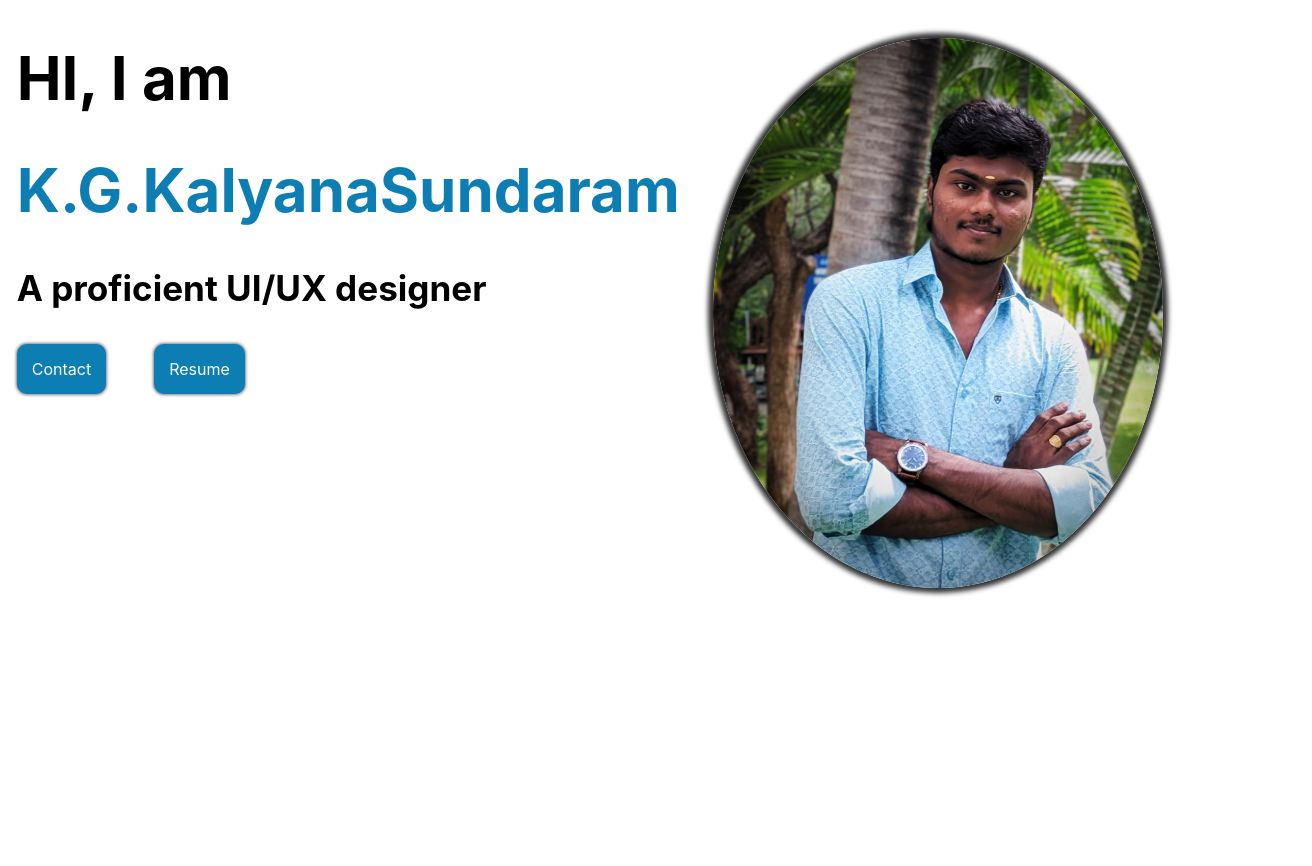
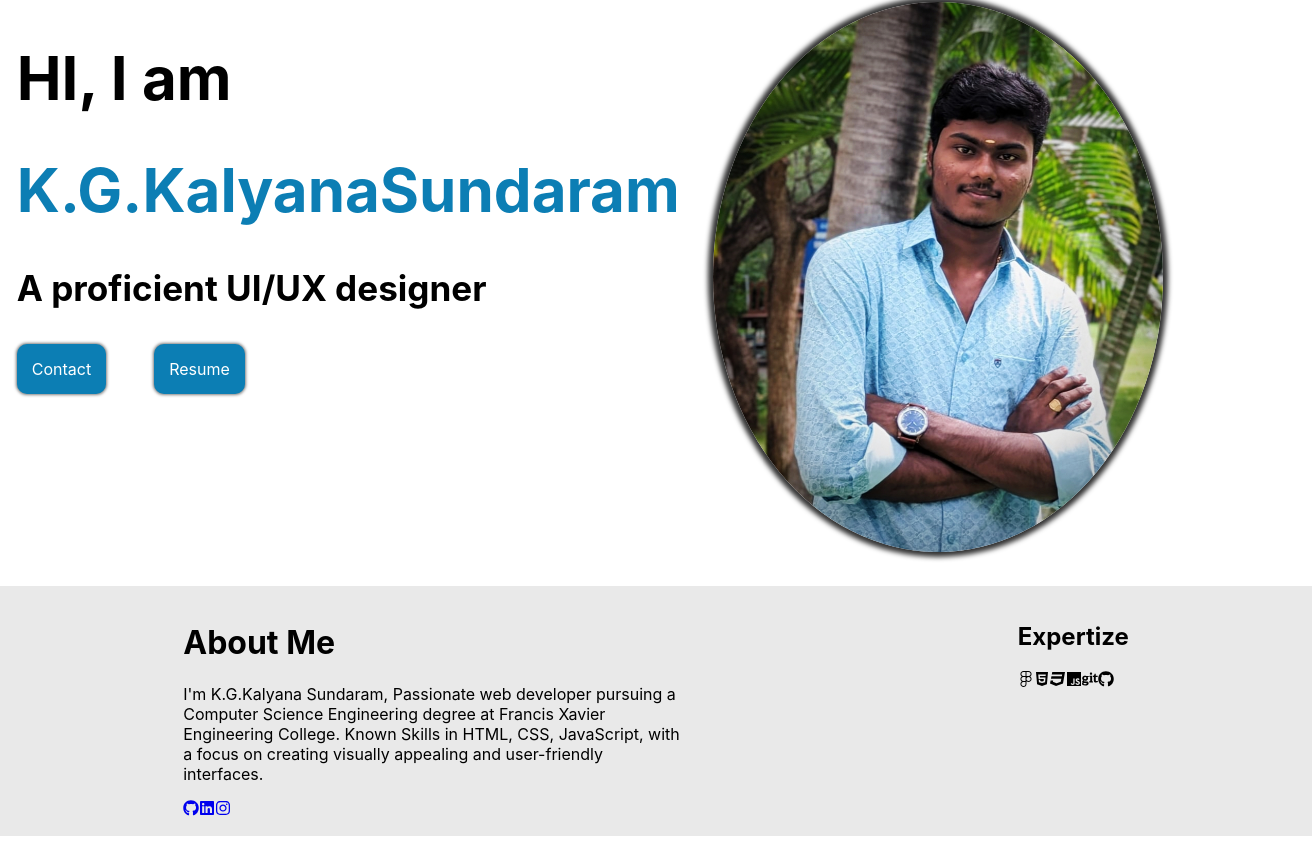
Before and after one commit to KalyanaSundaram01/Portfolio, a React (Create React App) app: page / in a window 1280 px wide. Shown: the part 173-1039 px from the top of the page, 1312 px wide, since content can reach past the window. Before the commit the page ends 800 px from the top, so only its background shows below. Built offline with nearby package versions, Linux system fonts and the light colour scheme.

Commit message:
Updated Files

```diff
--- a/src/components/About.css
+++ b/src/components/About.css
@@ -0,0 +1,13 @@
+.about{
+    width: 100%;
+    background-color: #e9e9e9;
+    padding: 1rem;
+    display: flex;
+    justify-content: space-around;
+    margin-bottom: 30px;
+}
+
+.about-left-section{
+    margin: 0;
+    max-width: 500px;
+}
--- a/src/components/About.js
+++ b/src/components/About.js
@@ -1,10 +1,47 @@
+import { Link } from "react-scroll"
 import "./About.css"
 
 import React from 'react'
+import { FaCss3, FaFigma, FaGit, FaGithub, FaHtml5, FaInstagram, FaJs, FaLinkedin, FaMicrosoft } from "react-icons/fa"
 
 const About = () => {
   return (
-    <div className="about" id="about">About</div>
+    <div className="about" id="about">
+      <div className="about-left-section">
+      <h1>About Me</h1>
+        <p>I'm K.G.Kalyana Sundaram,
+Passionate web developer
+pursuing a Computer Science
+Engineering degree at Francis
+Xavier Engineering College.
+Known Skills in HTML, CSS,
+JavaScript, with a focus on
+creating visually appealing and
+user-friendly interfaces.</p>
+         <div className="react-icon">
+         <a href="https://github.com/KalyanaSundaram01" target="_blank" rel="noopener noreferrer">
+         <FaGithub />
+         </a>
+         <a href="https://github.com/KalyanaSundaram01" target="_blank" rel="noopener noreferrer">
+         <FaLinkedin />
+         </a>
+         <a href="https://github.com/KalyanaSundaram01" target="_blank" rel="noopener noreferrer">
+         <FaInstagram />
+         </a>
+         </div>
+      </div>
+      <div className="about-right-section">
+          <h2>Expertize</h2>
+          <div className="icon">
+            <FaFigma/>
+            <FaHtml5/>
+            <FaCss3/>
+            <FaJs/>
+            <FaGit/>
+            <FaGithub/>
+          </div>
+      </div>
+    </div>
   )
 }
 
--- a/src/components/Home.css
+++ b/src/components/Home.css
@@ -1,9 +1,8 @@
 .home{
     width: 100%;
-    height: 100vh;
     display: flex;
     justify-content: space-around;
-
+    margin-bottom: 30px;
 }
 
 .left-section{
@@ -56,6 +55,7 @@
     box-shadow: 0px 0px 5px 5px #333;
     margin-right: 100px;
     max-width: 100%;
+
 }
 
 @media screen and (max-width:900px) {
--- a/src/pages/Mainpage.js
+++ b/src/pages/Mainpage.js
@@ -34,7 +34,7 @@ const MainPage = () => {
     <div className="main-page">
       <Navbar />
       <Home />
-
+      <About/>
     </div>
   );
 };
```
